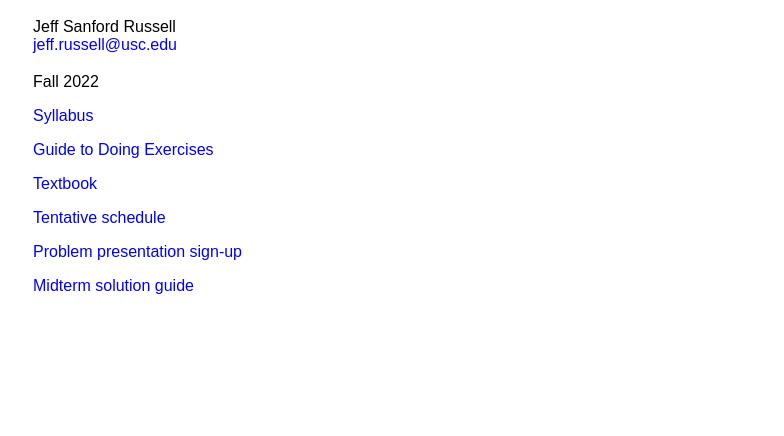
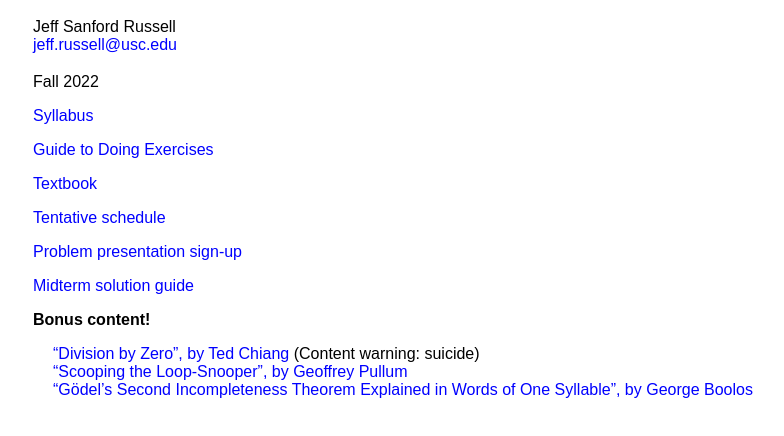
Before and after one commit to jefelino/jefelino.github.io, a website: page logic-450-2022.html in a window 1280 px wide. Shown: the part 110-546 px from the top of the page, without its empty margins (95-879 px from the left). Drawn offline with Linux system fonts and the light colour scheme.

Commit message:
Added bonus content for 450

```diff
--- a/logic-450-2022.html
+++ b/logic-450-2022.html
@@ -42,6 +42,18 @@ href="https://docs.google.com/spreadsheets/d/1P5wg0_PAFmDCQrEbr8XnXFL4_zplhAyWy2
 presentation sign-up</a></p></li>
 <li><p><a href="./midterm-solutions-fall-2022.pdf">Midterm solution
 guide</a></p></li>
+<li><p><strong>Bonus content!</strong></p>
+<ul>
+<li><a
+href="https://www.dropbox.com/s/jaorm3rlbic2w24/chiang-division-by-zero.pdf?dl=0">“Division
+by Zero”, by Ted Chiang</a> (Content warning: suicide)</li>
+<li><a href="http://www.lel.ed.ac.uk/~gpullum/loopsnoop.html">“Scooping
+the Loop-Snooper”, by Geoffrey Pullum</a></li>
+<li><a
+href="https://www.dropbox.com/s/72ue1o684f4zltm/boolos-godel.pdf?dl=0">“Gödel’s
+Second Incompleteness Theorem Explained in Words of One Syllable”, by
+George Boolos</a></li>
+</ul></li>
 </ul>
 
 </body>
```
Also changed, not shown: logic-450-2022.md (+6 -0 lines).
